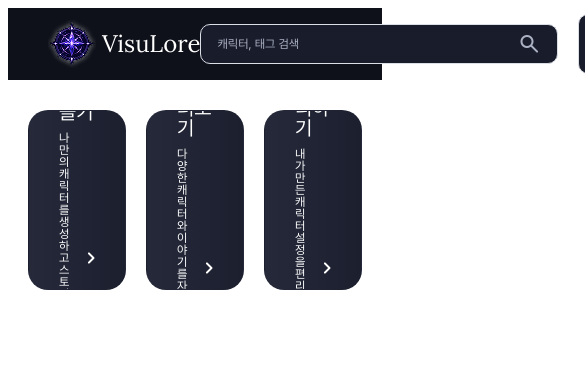
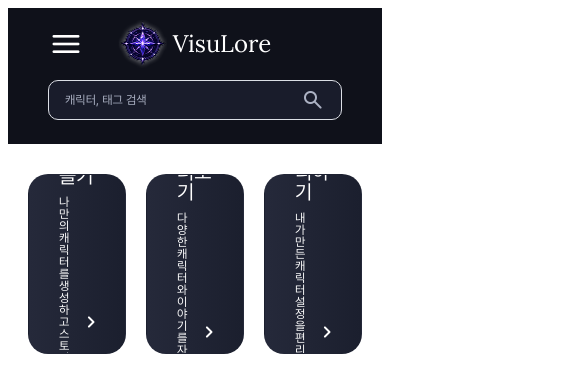
Before and after one commit to eodrn7021-cell/est_13_3st_project, a Next.js app: page / in a window 390 px wide. Shown: the top 392 px of the page, 585 px wide, since content can reach past the window. Built offline with nearby package versions, Linux system fonts and the light colour scheme.

Commit message:
fix: 페이지별 반응형 헤더 구조 정리

```diff
--- a/components/layout/Header/Header.jsx
+++ b/components/layout/Header/Header.jsx
@@ -8,6 +8,17 @@ const Header = ({ variant = "main", accountContent = null }) => {
   return (
     <header className={styles.header}>
       <div className={styles.header_inner}>
+        {/* {태블릿·모바일 햄버거 버튼} */}
+        {variant === "main" && (
+          <button className={styles.header_menu_button} type="button" aria-label="메뉴 열기">
+            <span
+              className={`material-symbols-rounded icon_36 ${styles.header_menu_icon}`}
+              aria-hidden="true"
+            >
+              menu
+            </span>
+          </button>
+        )}
         {/* 공통 로고 */}
         <Link href="/" className={styles.header_logo}>
           <Image src="/images/icons/logo.png" alt="VisuLore 로고" width={48} height={48} priority />
@@ -39,16 +50,16 @@ const Header = ({ variant = "main", accountContent = null }) => {
           <div className={styles.header_account}>
             {accountContent || (
               <Link href="/mypage" className={styles.header_mypage}>
-                <Button variant="primary" size="large">
-                  <span className="kr_body">마이페이지</span>
-                </Button>
+                <span className="kr_body">마이페이지</span>
               </Link>
             )}
           </div>
         )}
       </div>
+
+      {/* 태블릿·모바일에서 아래로 내려오는 검색창 */}
       {variant === "main" && (
-        <div className={styles.header_mobile_search}>
+        <div className={styles.header_responsive_search}>
           <SearchBar />
         </div>
       )}
--- a/components/layout/Header/Header.module.scss
+++ b/components/layout/Header/Header.module.scss
@@ -9,14 +9,13 @@
   display: flex;
   align-items: center;
   justify-content: space-between;
-
   width: 100%;
   max-width: 1200px;
   height: 90px;
   margin: 0 auto;
   padding: 0 40px;
-
   box-sizing: border-box;
+  position: relative;
 }
 
 .header_logo {
@@ -24,7 +23,6 @@
   align-items: center;
   gap: 6px;
   flex-shrink: 0;
-
   color: colors.$color_white;
   text-decoration: none;
 }
@@ -56,18 +54,68 @@
   display: block;
 }
 
-.header_mobile_search {
+.header_menu_button {
   display: none;
 }
 
-/* 태블릿·모바일은 세부 피그마 수치 확인 후 조정 */
-@media (max-width: 768px) {
+.header_responsive_search {
+  display: none;
+}
+.header_menu_icon {
+  color: colors.$color_white;
+}
+
+/* 태블릿 */
+@media (max-width: 1024px) {
   .header_inner {
+    height: 72px;
     min-height: 72px;
-    height: auto;
     padding: 0 40px;
   }
+
+  /* 햄버거 버튼 표시 */
+  .header_menu_button {
+    display: inline-flex;
+    align-items: center;
+    justify-content: center;
+    padding: 0;
+    color: colors.$color_white;
+    background-color: transparent;
+    border: 0;
+    cursor: pointer;
+  }
+
+  /* 로고를 가운데 고정 */
+  .header_logo {
+    position: absolute;
+    left: 50%;
+    transform: translateX(-50%);
+  }
+
+  /* PC 검색창 숨김 */
+  .header_pc_search {
+    display: none;
+  }
+
+  /* 로그인/회원가입 숨김 */
+  .header_buttons {
+    display: none;
+  }
+
+  /* PC 액션 영역 숨김 */
+  .header_actions {
+    display: none;
+  }
+
+  /* 아래 검색창 표시 */
+  .header_responsive_search {
+    display: flex;
+    justify-content: center;
+    width: 100%;
+    padding: 0 40px 24px;
+    box-sizing: border-box;
+  }
 }
-
+/* 모바일 */
 @media (max-width: 480px) {
 }
```
